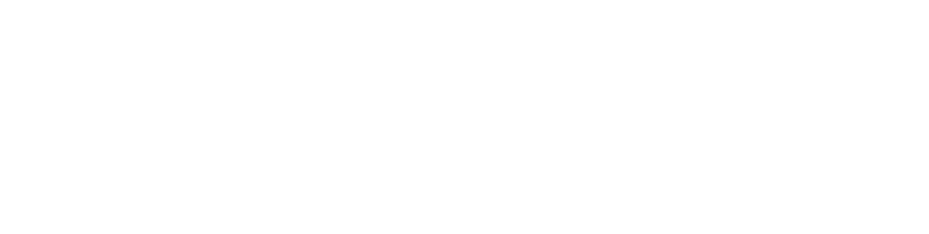
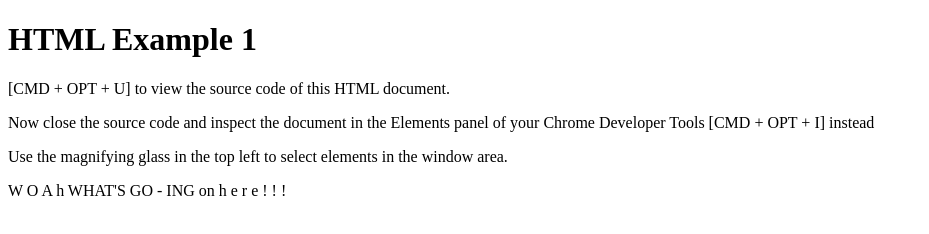
Before and after one commit to Eduk8ed/hello-world, a website: page example.html in a window 1280 px wide. Shown: the whole page, without its empty margins (0-929 px from the left). Drawn offline with Linux system fonts and the light colour scheme.

Commit message:
twinface

```diff
--- a/example.html
+++ b/example.html
@@ -0,0 +1,35 @@
+<!DOCTYPE html>
+<html>
+<head>
+<title>HTML EXAMPLE</title>
+</head>
+<body>
+
+<h1>HTML Example 1</h1>
+<p>[CMD + OPT + U] to view the source code of this HTML document.</p>
+<p>Now close the source code and inspect the document in the Elements panel of your Chrome Developer Tools [CMD + OPT + I] instead</p>
+<p>Use the magnifying glass in the top left to select elements in the window area.</p>
+<p>
+  W  O  A  h
+    WHAT'S
+  GO  -  ING
+                    on
+
+
+  h   e   r   e
+              !
+        !
+  !
+</p>
+<!-- ALERT: THIS IS JUST A COMMENT -->
+
+<!--
+
+    SECRET: Developers often use comments to annotate their code.
+
+            ...or complain about their bosses. They aren't rendered on the page.
+            So only people who view the source code get to see them. Fun!
+
+-->
+</body>
+</html>
```
Also changed, not shown: index.html (+2 -0 lines).
